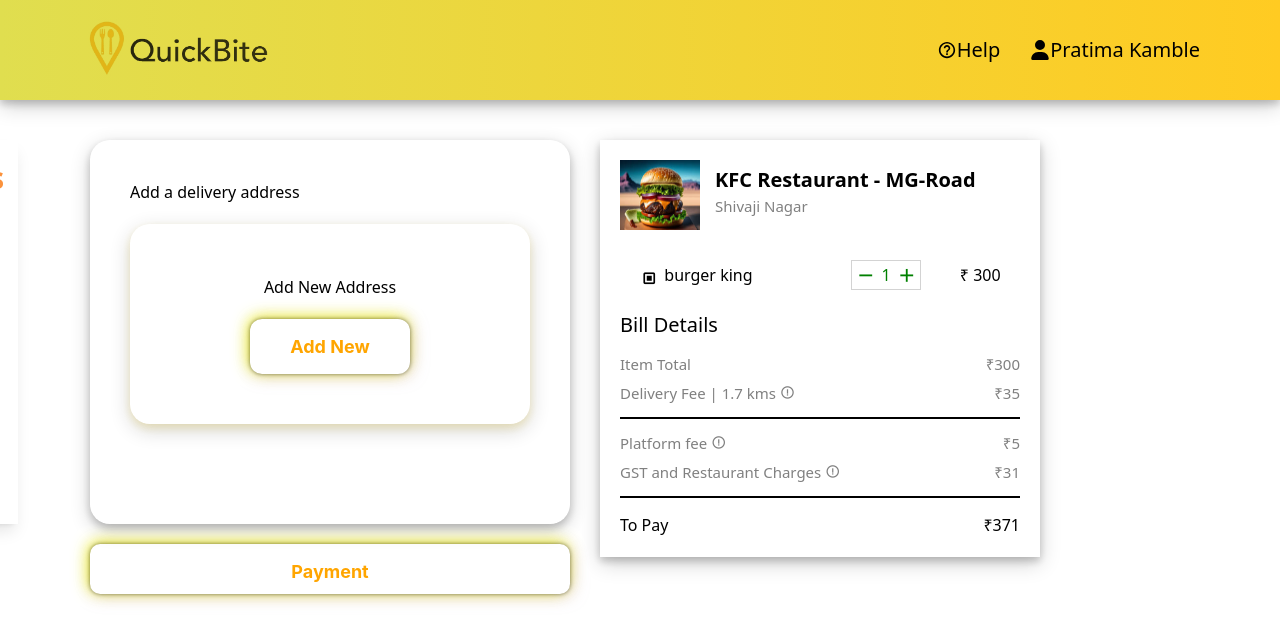
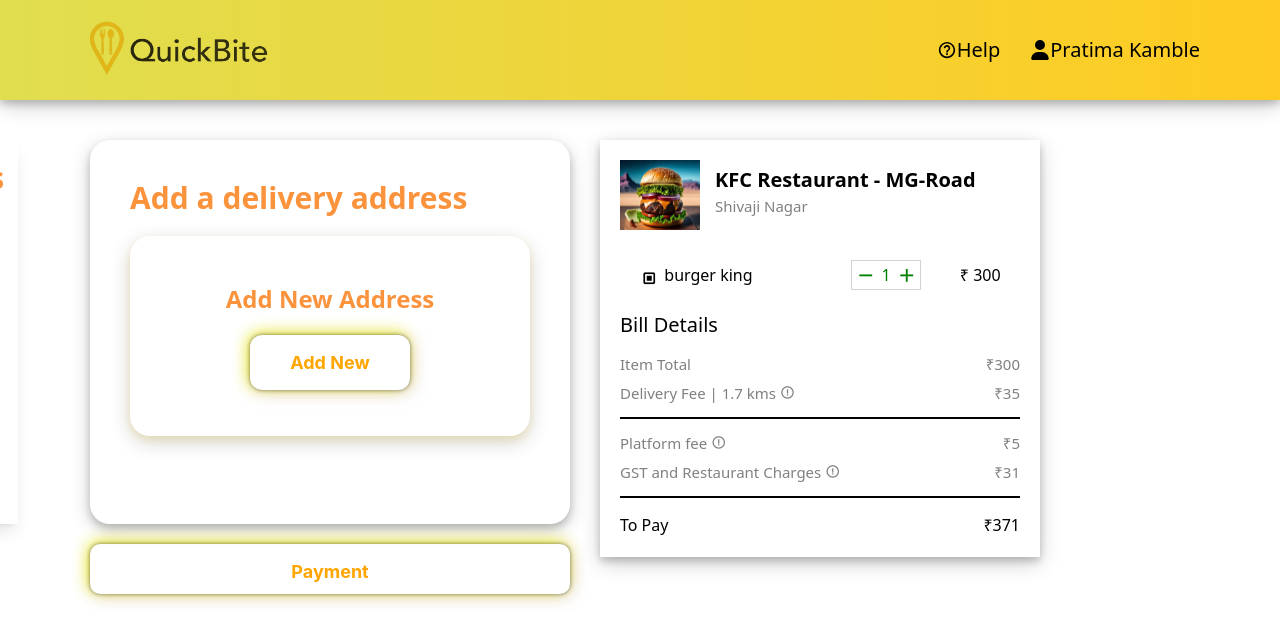
Before and after one commit to Pratimakamble/quickbite-project, a React (Create React App) app: page / in a window 1280 px wide. Shown: the top 644 px of the page. Built offline with nearby package versions, Linux system fonts and the light colour scheme.

Commit message:
added style to headings

```diff
--- a/src/component/Address.jsx
+++ b/src/component/Address.jsx
@@ -7,9 +7,9 @@
     <>
       <div class="w-75 h-96 relative">
         <div className="address-box w-full h-full">
-          <h2>Add a delivery address</h2>
+          <h2 className="text-3xl font-bold text-orange-400">Add a delivery address</h2>
           <div className="box">
-            <h3>Add New Address</h3>
+            <h3 className="text-2xl font-semibold text-orange-400">Add New Address</h3>
             <button
               className="btn"
               onClick={() => {
```
